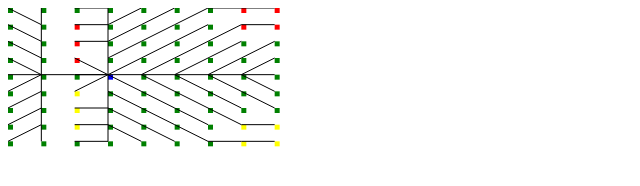
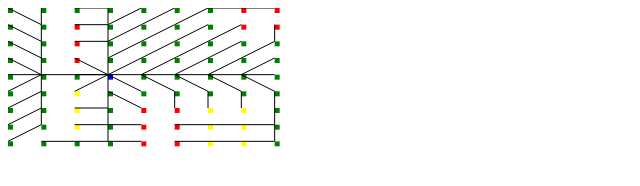
Before and after one commit to nico-schoeman/flow-field, a website: page index.html in a window 1280 px wide. Shown: the whole page, without its empty margins (0-640 px from the left). Drawn offline with Linux system fonts and the light colour scheme.

Commit message:
optimize flow

```diff
--- a/index.html
+++ b/index.html
@@ -36,10 +36,19 @@
             window.flowGrid.getCell(8, 0).isWalkable = false;
             window.flowGrid.getCell(8, 1).isWalkable = false;
 
+            window.flowGrid.getCell(6, 6).isBlocked = true;
+            window.flowGrid.getCell(6, 7).isBlocked = true;
+            window.flowGrid.getCell(6, 8).isBlocked = true;
+            window.flowGrid.getCell(7, 6).isBlocked = true;
             window.flowGrid.getCell(7, 7).isBlocked = true;
             window.flowGrid.getCell(7, 8).isBlocked = true;
-            window.flowGrid.getCell(8, 7).isBlocked = true;
-            window.flowGrid.getCell(8, 8).isBlocked = true;
+
+            window.flowGrid.getCell(4, 6).isWalkable = false;
+            window.flowGrid.getCell(4, 7).isWalkable = false;
+            window.flowGrid.getCell(4, 8).isWalkable = false;
+            window.flowGrid.getCell(5, 6).isWalkable = false;
+            window.flowGrid.getCell(5, 7).isWalkable = false;
+            window.flowGrid.getCell(5, 8).isWalkable = false;
 
 			let goalCell = window.flowGrid.getCell(3, 4);
 			console.log(goalCell);
@@ -67,7 +76,7 @@
             let distanceTest = window.flowGrid.getFlowDistanceToCell(window.flowGrid.getCell(0, 0), goalCell);
             console.log("distance:", distanceTest);
 
-            window.flowGrid.validateFlow();
+            window.flowGrid.validateFlow(window.flowGrid.getCell(0, 0));
 		</script>
 	</body>
 </html>
--- a/index.js
+++ b/index.js
@@ -173,13 +173,21 @@ flow_grid.prototype.generateFlowFieldVectors = function (goal) {
         let bestFlowCost = Number.MAX_SAFE_INTEGER;
         let bestNeighbor = null;
         this.getCellNeighbors(cell).forEach(neighbor => {
-            if ((!neighbor.isWalkable || neighbor.isBlocked) && bestNeighbor != null) return;
+            //if ((!neighbor.isWalkable || neighbor.isBlocked) && bestNeighbor != null && bestNeighbor.isWalkable && !bestNeighbor.isBlocked) return;
 
             let neighborNeighbors = this.getCellNeighbors(neighbor, true).filter(check => !check.isWalkable || check.isBlocked);
             let myNeighbors = this.getCellNeighbors(cell, true).filter(check => !check.isWalkable || check.isBlocked);
 
             if (!neighborNeighbors.some(check => myNeighbors.includes(check)))
-            if (neighbor.flowCost(goal).cost < bestFlowCost) {
+            if (
+                (neighbor.isWalkable && neighbor.flowCost(goal).cost < bestFlowCost)
+                ||
+                (bestNeighbor != null && neighbor.isWalkable > bestNeighbor.isWalkable)
+                ||
+                (bestNeighbor != null && bestNeighbor.isBlocked)
+                ||
+                (bestNeighbor == null)
+                ) {
                 bestFlowCost = neighbor.flowCost(goal).cost;
                 bestNeighbor = neighbor;
             }
@@ -208,8 +216,8 @@ flow_grid.prototype.clearFlowData = function () {
     });
 }
 
-flow_grid.prototype.addWaypoint = function (cell, group = null, isStart = false, isEnd = false) {
-    this.waypoints.push({cell:cell, group:group, isStart:isStart, isEnd:isEnd});
+flow_grid.prototype.addWaypoint = function (cell, link = null, group = null, isStart = false, isEnd = false) {
+    this.waypoints.push({cell:cell, link:link, group:group, isStart:isStart, isEnd:isEnd});
 }
 
 flow_grid.prototype.removeWaypoint = function (cell) {
@@ -222,9 +230,12 @@ flow_grid.prototype.validateFlow = function (blockedCell) {
     let newFlowGrid = new flow_grid(copy.grid.sizeX, copy.grid.sizeY);
     newFlowGrid.grid.cells = [...copy.grid.cells];
     newFlowGrid.waypoints = [...copy.waypoints];
-    newFlowGrid.grid.cells[0].isBlocked = true;
+    //newFlowGrid.grid.cells[0].isBlocked = true;
+    let cellToBlock = newFlowGrid.getCell(blockedCell.x, blockedCell.y);
+    cellToBlock.isBlocked = !cellToBlock.isBlocked;
+    //Check FlowData in copy
 
-    console.log(copy, newFlowGrid);
+    console.log(this.grid, copy, newFlowGrid);
 }
 
 // public List<T> GetCellsOnLine (Vector2 point1, Vector2 point2) {
--- a/package.json
+++ b/package.json
@@ -1,6 +1,6 @@
 {
     "name": "@nico-schoeman/flow-field",
-    "version": "1.0.2",
+    "version": "1.0.3",
     "description": "Grid based pathfinding based on node flow.",
     "main": "index.js",
     "scripts": {
```
